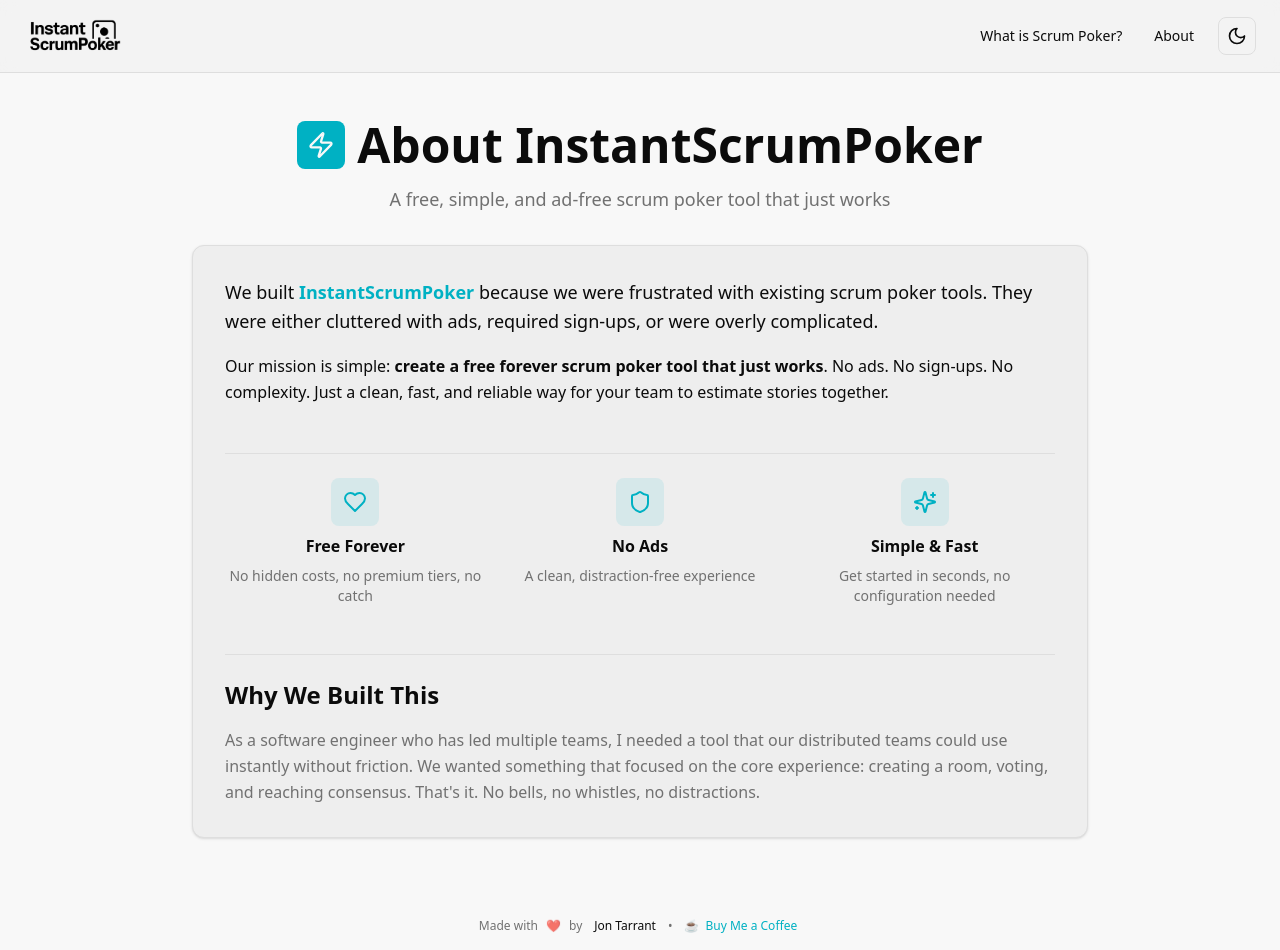
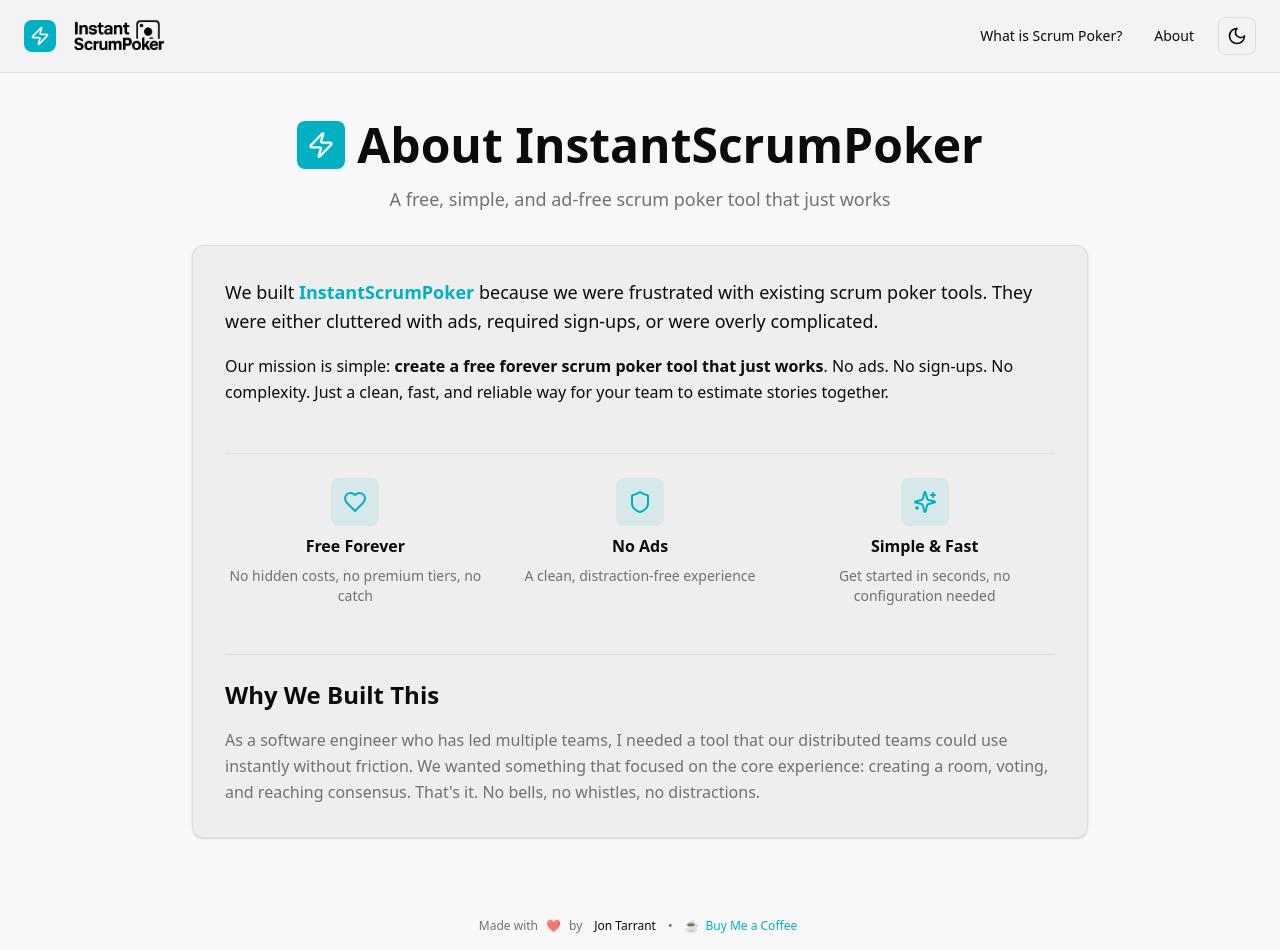
Before and after one commit to JonHX/instantscrumpoker, a Next.js app: page /about in a window 1280 px wide. Built offline with nearby package versions, Linux system fonts and the light colour scheme.

Commit message:
Add lightning bolt icon back to navigation alongside logo

```diff
--- a/components/nav.tsx
+++ b/components/nav.tsx
@@ -3,7 +3,7 @@
 import { useState, useEffect } from "react"
 import Link from "next/link"
 import Image from "next/image"
-import { Moon, Sun } from "lucide-react"
+import { Zap, Moon, Sun } from "lucide-react"
 
 export function Nav() {
   const [isDark, setIsDark] = useState(false)
@@ -37,9 +37,12 @@ export function Nav() {
       <div className="max-w-7xl mx-auto px-6 py-4 flex items-center justify-between">
         <Link
           href="/"
-          className="flex items-center hover:opacity-80 transition-opacity cursor-pointer focus:outline-none focus:ring-2 focus:ring-accent focus:ring-offset-2 rounded-lg"
+          className="flex items-center gap-3 hover:opacity-80 transition-opacity cursor-pointer focus:outline-none focus:ring-2 focus:ring-accent focus:ring-offset-2 rounded-lg"
           aria-label="InstantScrumPoker home"
         >
+          <div className="w-8 h-8 bg-accent rounded-lg flex items-center justify-center" aria-hidden="true">
+            <Zap className="w-5 h-5 text-accent-foreground" />
+          </div>
           <Image
             src="/logo2.png"
             alt="InstantScrumPoker logo"
```
